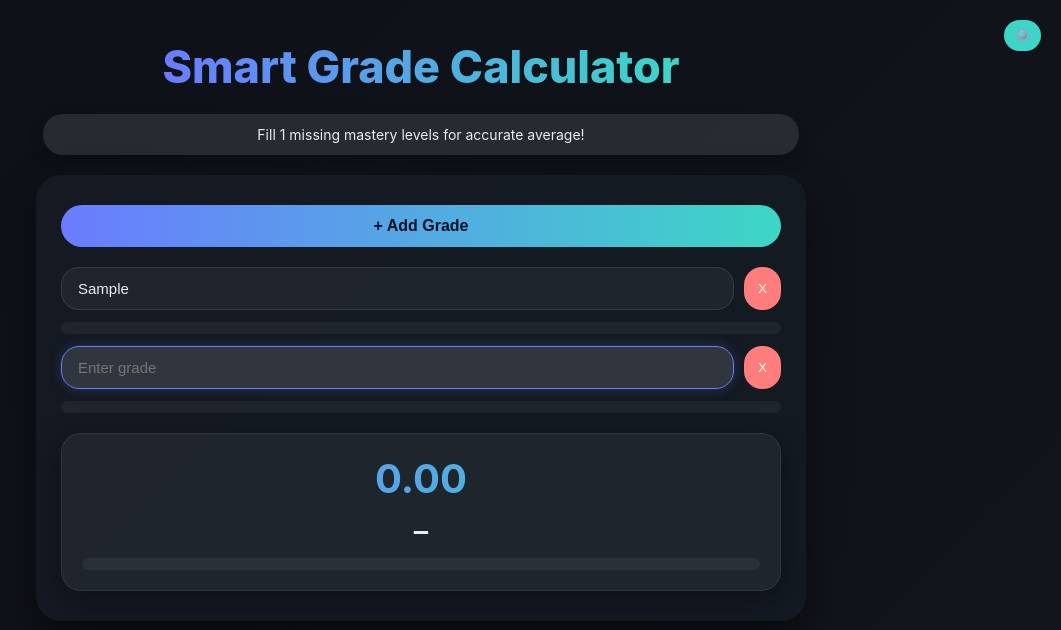
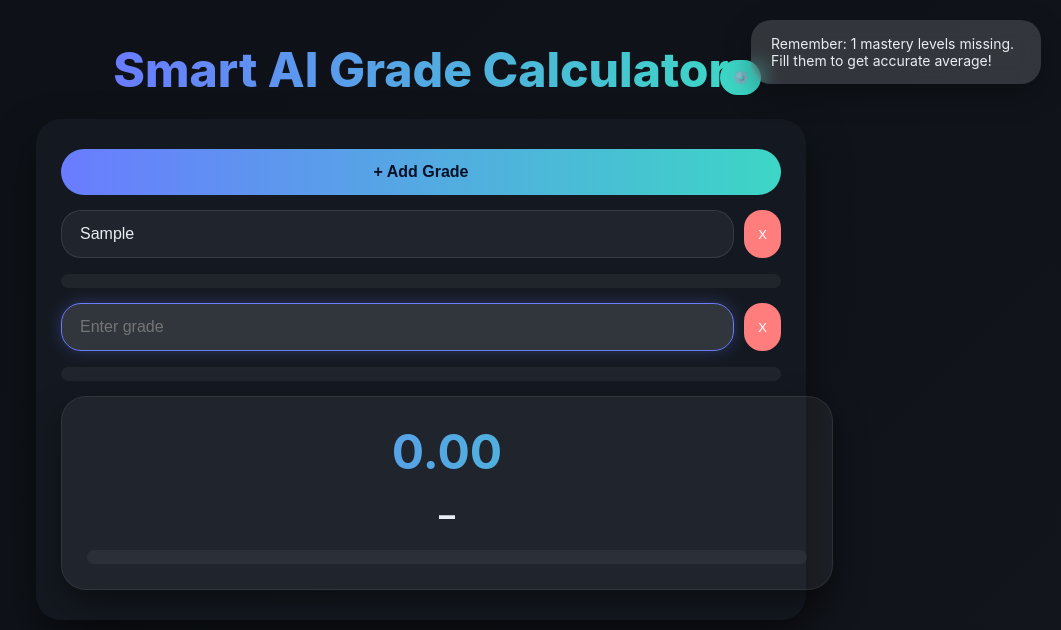
Before and after one commit to 9djwtb2d6p-pixel/calc, a plain HTML site: page index.html in a window 1280 px wide. Both pictures are taken after typing "Sample" into the empty fields and a click on the button "+ Add Grade". Shown: the whole page, without its empty margins (219-1280 px from the left). Drawn offline with Linux system fonts and the light colour scheme.

Commit message:
Update index.html

```diff
--- a/index.html
+++ b/index.html
@@ -3,13 +3,13 @@
 <head>
 <meta charset="UTF-8">
 <meta name="viewport" content="width=device-width, initial-scale=1.0">
-<title>Smart Grade Calculator</title>
+<title>Smart AI Grade Calculator</title>
 <style>
 :root{
   --bg-dark:#0d1117;
   --bg-light:#f7f7f9;
-  --card-dark:rgba(22,27,35,0.95);
-  --card-light:rgba(255,255,255,0.95);
+  --card-dark:rgba(22,27,35,0.9);
+  --card-light:rgba(255,255,255,0.9);
   --accent1:#6a7cff;
   --accent2:#3dd6c6;
   --good:#6fe3b6;
@@ -34,6 +34,7 @@ body{
   padding:40px 20px;
   background:linear-gradient(135deg,#0d1117,#12151c);
   color:var(--text-dark);
+  overflow-x:hidden;
   transition:background var(--transition), color var(--transition);
 }
 
@@ -43,6 +44,7 @@ body.light{
 }
 
 .container{
+  position:relative;
   width:100%;
   max-width:720px;
   display:flex;
@@ -54,13 +56,13 @@ body.light{
 .card{
   width:100%;
   background:var(--card-dark);
-  backdrop-filter:blur(15px);
+  backdrop-filter:blur(20px);
   border-radius:25px;
   padding:30px 25px;
   box-shadow:var(--shadow-dark);
   display:flex;
   flex-direction:column;
-  gap:20px;
+  gap:15px;
   position:relative;
 }
 
@@ -70,7 +72,7 @@ body.light .card{
 }
 
 h1{
-  font-size:2.8rem;
+  font-size:3rem;
   font-weight:800;
   margin:0;
   text-align:center;
@@ -80,62 +82,47 @@ h1{
 }
 
 .help-overlay{
-  background:rgba(255,255,255,0.1);
-  padding:12px 18px;
+  position:fixed;
+  top:20px;
+  right:20px;
+  background:rgba(255,255,255,0.15);
+  backdrop-filter:blur(10px);
+  padding:15px 20px;
   border-radius:20px;
   color:var(--text-dark);
   font-size:14px;
-  text-align:center;
-  width:100%;
-  box-shadow:0 5px 15px rgba(0,0,0,0.25);
+  max-width:250px;
+  box-shadow:0 10px 30px rgba(0,0,0,0.3);
   transition:all 0.3s ease;
+  z-index:100;
 }
 
-body.light .help-overlay{
-  background:rgba(255,255,255,0.85);
-  color:var(--text-light);
-}
+body.light .help-overlay{color:var(--text-light); background:rgba(255,255,255,0.95);}
 
-.grades{
-  display:flex;
-  flex-direction:column;
-  gap:12px;
-  width:100%;
-}
+.grades{display:flex;flex-direction:column;gap:15px; width:100%;}
 
 .grade-row{
   display:flex;
   flex-direction:column;
-  gap:6px;
+  gap:8px;
   cursor:grab;
   user-select:none;
-  opacity:0;
-  transform:scale(0.95);
+  opacity:0; transform:scale(0.95);
   transition:all 0.3s ease;
+  position:relative;
 }
-.grade-row.show{
-  opacity:1;
-  transform:scale(1);
-}
-.grade-row.dragging{
-  opacity:0.7;
-  transform:scale(1.03);
-  box-shadow:0 10px 25px rgba(0,0,0,0.4);
-}
+.grade-row.show{opacity:1;transform:scale(1);}
+.grade-row.dragging{opacity:0.7;transform:scale(1.05);box-shadow:0 15px 35px rgba(0,0,0,0.4);}
 
-.grade-inputs{
-  display:flex;
-  gap:10px;
-  width:100%;
-}
+.grade-inputs{display:flex;gap:10px;width:100%;}
 .grade-row input{
   flex:1;
-  padding:12px 16px;
-  border-radius:18px;
+  padding:14px 18px;
+  border-radius:20px;
   border:1px solid rgba(255,255,255,0.1);
   background:rgba(255,255,255,0.05);
   color:var(--text-dark);
-  font-size:15px;
+  font-size:16px;
   transition:all 0.3s ease;
 }
 body.light .grade-row input{color:var(--text-light);}
@@ -143,7 +130,7 @@ body.light .grade-row input{color:var(--text-light);}
   outline:none;
   border-color:var(--accent1);
   background:rgba(255,255,255,0.12);
-  box-shadow:0 0 12px rgba(106,124,255,0.25);
+  box-shadow:0 0 15px rgba(106,124,255,0.3);
 }
 
 .remove-btn{
@@ -161,52 +148,53 @@ body.light .grade-row input{color:var(--text-light);}
 .suggestion{
   font-size:12px;
   color:var(--muted-dark);
-  text-align:right;
 }
 body.light .suggestion{color:var(--muted-light);}
 
 .grade-bar{
   width:100%;
-  height:12px;
-  border-radius:10px;
+  height:14px;
+  border-radius:12px;
   background:rgba(255,255,255,0.05);
   overflow:hidden;
+  transition:all 0.4s ease;
 }
 .grade-bar-fill{
   height:100%;
   width:0%;
-  border-radius:10px;
+  border-radius:12px;
   transition:width 0.5s ease, background 0.4s ease;
 }
 
 .result{
   text-align:center;
-  padding:20px;
-  border-radius:20px;
+  padding:25px;
+  border-radius:25px;
   background:rgba(255,255,255,0.05);
   border:1px solid rgba(255,255,255,0.08);
-  box-shadow:0 10px 30px rgba(0,0,0,0.35);
+  box-shadow:0 15px 35px rgba(0,0,0,0.45);
   display:flex;
   flex-direction:column;
-  gap:10px;
+  gap:15px;
+  width:100%;
 }
 
 .result .num{
-  font-size:2.5rem;
+  font-size:3rem;
   font-weight:700;
   background:linear-gradient(90deg,var(--accent1),var(--accent2));
   -webkit-background-clip:text;
   -webkit-text-fill-color:transparent;
+  transition:all 0.4s ease;
 }
-.result .letter{
-  font-size:1.8rem;
-  font-weight:600;
-}
+.result .num.animate{animation:pulse 0.5s;}
+@keyframes pulse{0%{transform:scale(1);}50%{transform:scale(1.15);}100%{transform:scale(1);}}
+.result .letter{font-size:2rem;font-weight:700;}
 
 button.add-btn{
-  padding:12px 18px;
+  padding:14px 20px;
   font-size:16px;
-  border-radius:22px;
+  border-radius:25px;
   background:linear-gradient(90deg,var(--accent1),var(--accent2));
   color:#071027;
   font-weight:600;
@@ -214,58 +202,62 @@ button.add-btn{
   cursor:pointer;
   transition:all 0.3s ease;
 }
-button.add-btn:hover{transform:scale(1.05); box-shadow:0 0 15px rgba(106,124,255,0.4);}
+button.add-btn:hover{transform:scale(1.05);box-shadow:0 0 20px rgba(106,124,255,0.4);}
 
 #settingsBtn{
   position:absolute;
-  top:20px;
-  right:20px;
+  top:20px; right:20px;
   background:var(--accent2);
   color:#071027;
   border:none;
-  padding:8px 10px;
-  border-radius:16px;
+  padding:10px 12px;
+  border-radius:18px;
   cursor:pointer;
+  transition:all 0.3s ease;
 }
+#settingsBtn:hover{transform:scale(1.1);}
+
 #settingsPanel{
   position:absolute;
-  top:60px;
-  right:20px;
+  top:60px; right:20px;
   background:var(--card-dark);
-  padding:15px;
-  border-radius:16px;
-  box-shadow:0 10px 30px rgba(0,0,0,0.4);
+  padding:20px;
+  border-radius:20px;
+  box-shadow:0 15px 35px rgba(0,0,0,0.5);
   display:none;
   flex-direction:column;
-  gap:10px;
-  min-width:180px;
+  gap:15px;
+  min-width:200px;
   z-index:10;
+  transition:all 0.3s ease;
 }
 body.light #settingsPanel{background:var(--card-light);}
 #settingsPanel button{
-  padding:8px 12px;
-  border-radius:16px;
+  padding:10px 14px;
+  border-radius:18px;
   border:none;
   cursor:pointer;
-  font-size:14px;
+  transition:all 0.25s ease;
+  font-size:15px;
 }
 #settingsPanel button:hover{transform:scale(1.05);}
 input[type="file"]{display:none;}
 
 @media(max-width:600px){
+  .card{padding:20px;}
   h1{font-size:2rem;}
-  .grade-row input{font-size:14px;padding:10px 12px;}
-  .remove-btn{font-size:12px;padding:5px 10px;}
-  .result .num{font-size:2rem;}
-  .result .letter{font-size:1.5rem;}
-  button.add-btn{font-size:14px;padding:10px 14px;}
+  .grade-row input{font-size:15px;padding:12px 14px;}
+  .remove-btn{padding:5px 12px;font-size:12px;}
+  .result .num{font-size:2.4rem;}
+  .result .letter{font-size:1.8rem;}
+  button.add-btn{font-size:15px;padding:12px;}
 }
 </style>
 </head>
 <body>
 <div class="container">
-  <h1>Smart Grade Calculator</h1>
-  <div class="help-overlay" id="helpOverlay">Enter your mastery levels to calculate your average.</div>
+  <h1>Smart AI Grade Calculator</h1>
+  <div class="help-overlay" id="helpOverlay"></div>
   <button id="settingsBtn">⚙️</button>
   <div id="settingsPanel">
     <button id="themeBtn">Toggle Theme</button>
@@ -286,104 +278,180 @@ input[type="file"]{display:none;}
 </div>
 
 <script>
-// --- Core variables ---
+// Persistent AI Learning Smart Grade Calculator
+
 const gradesList = document.getElementById('gradesList');
 const addRowBtn = document.getElementById('addRowBtn');
 const avgNum = document.getElementById('avgNum');
 const letterGrade = document.getElementById('letterGrade');
 const gradeMeter = document.getElementById('gradeMeter');
-const helpOverlay = document.getElementById('helpOverlay');
+const exportBtn = document.getElementById('exportBtn');
+const importBtn = document.getElementById('importBtn');
+const fileInput = document.getElementById('fileInput');
 const themeBtn = document.getElementById('themeBtn');
 const settingsBtn = document.getElementById('settingsBtn');
 const settingsPanel = document.getElementById('settingsPanel');
-const exportBtn = document.getElementById('exportBtn');
-const importBtn = document.getElementById('importBtn');
-const fileInput = document.getElementById('fileInput');
+const helpOverlay = document.getElementById('helpOverlay');
 const resetBtn = document.getElementById('resetBtn');
 
 let darkMode = true;
 
-const gradingChart=[
+const gradingChart = [
   {grade:"A",min:3.6,max:4.0},{grade:"A-",min:3.31,max:3.6},{grade:"B+",min:3.01,max:3.31},
   {grade:"B",min:2.71,max:3.01},{grade:"B-",min:2.31,max:2.71},{grade:"C+",min:2.01,max:2.31},
   {grade:"C",min:1.71,max:2.01},{grade:"C-",min:1.31,max:1.71},{grade:"D",min:1,max:1.31},{grade:"F",min:0,max:1}
 ];
 
-// Functions: letterToNum, numToLetter, getColor
-function letterToNum(letter){if(!letter)return null;letter=letter.trim().toUpperCase();const g=gradingChart.find(g=>g.grade===letter);return g?(g.min+g.max)/2:null;}
-function numToLetter(num){const g=gradingChart.find(g=>num>=g.min && num<g.max);return g?g.grade:"A";}
+// --- Functions to convert grades ---
+function letterToNum(letter){
+  if(!letter) return null;
+  letter = String(letter).trim().toUpperCase();
+  const found = gradingChart.find(g => g.grade === letter);
+  return found ? (found.min + found.max)/2 : null;
+}
+function numToLetter(num){
+  const found = gradingChart.find(g => num>=g.min && num<g.max);
+  return found ? found.grade : "A";
+}
 function getColor(num){return num>=2.71?'var(--good)':num>=1.71?'var(--warn)':'var(--bad)';}
 
 // --- Persistent Storage ---
-function saveGrades(){const vals=[...gradesList.querySelectorAll('input')].map(i=>i.value.trim()); localStorage.setItem('grades',JSON.stringify(vals));}
-function loadGrades(){const vals=JSON.parse(localStorage.getItem('grades')||'[]'); gradesList.innerHTML=''; if(vals.length){vals.forEach(v=>createRow(v)); calculate(true); updateHelp();} else createRow();}
+function saveGrades(){
+  const values = [...gradesList.querySelectorAll('input')].map(i=>i.value.trim());
+  localStorage.setItem('grades', JSON.stringify(values));
+}
+function loadGrades(){
+  const data = JSON.parse(localStorage.getItem('grades') || '[]');
+  if(data.length){
+    gradesList.innerHTML='';
+    data.forEach(v=>createInputRow(v));
+    calculate(true);
+    updateHelpOverlay();
+  } else createInputRow();
+}
 
-// --- Create row ---
-function createRow(val=''){
-  const row=document.createElement('div'); row.className='grade-row'; row.draggable=true;
-  const container=document.createElement('div'); container.className='grade-inputs';
-  const inp=document.createElement('input'); inp.type='text'; inp.placeholder='Enter grade'; inp.value=val;
-  const remove=document.createElement('button'); remove.className='remove-btn'; remove.textContent='X';
-  remove.onclick=()=>{row.remove(); calculate(true); updateHelp(); saveGrades();}
-  container.append(inp,remove);
-  const sugg=document.createElement('div'); sugg.className='suggestion';
-  const bar=document.createElement('div'); bar.className='grade-bar'; const fill=document.createElement('div'); fill.className='grade-bar-fill'; bar.appendChild(fill);
-  inp.oninput=()=>{updateBar(inp,fill,sugg); calculate(true); updateHelp(); saveGrades();}
-  row.append(container,sugg,bar);
+// --- Create input row ---
+function createInputRow(val=''){
+  const row = document.createElement('div');
+  row.className='grade-row'; row.draggable=true;
+
+  const inputContainer = document.createElement('div'); inputContainer.className='grade-inputs';
+  const inp = document.createElement('input'); inp.type='text'; inp.placeholder='Enter grade'; inp.value=val;
+
+  const removeBtn = document.createElement('button'); removeBtn.textContent='X'; removeBtn.className='remove-btn';
+  removeBtn.addEventListener('click', ()=>{row.remove(); calculate(true); updateHelpOverlay(); saveGrades();});
+
+  inputContainer.appendChild(inp); inputContainer.appendChild(removeBtn);
+
+  const sugg = document.createElement('div'); sugg.className='suggestion';
+  const bar = document.createElement('div'); bar.className='grade-bar';
+  const barFill = document.createElement('div'); barFill.className='grade-bar-fill';
+  bar.appendChild(barFill);
+
+  inp.addEventListener('input', ()=>{
+    updateBar(inp,barFill,sugg);
+    calculate(true);
+    updateHelpOverlay();
+    saveGrades();
+  });
+
+  row.appendChild(inputContainer); row.appendChild(sugg); row.appendChild(bar);
   gradesList.appendChild(row); setTimeout(()=>row.classList.add('show'),50);
   inp.focus();
-  row.ondragstart=()=>row.classList.add('dragging'); row.ondragend=()=>row.classList.remove('dragging');
-  updateBar(inp,fill,sugg);
+
+  row.addEventListener('dragstart',()=>row.classList.add('dragging'));
+  row.addEventListener('dragend',()=>row.classList.remove('dragging'));
+
+  updateBar(inp,barFill,sugg);
 }
 
-// --- Update bar ---
-function updateBar(inp,fill,sugg){
+// --- Update progress bar ---
+function updateBar(inp,barFill,sugg){
   const val=inp.value.trim(); let num=parseFloat(val);
-  if(isNaN(num)){const n=letterToNum(val); sugg.textContent=n!==null?`≈ ${n.toFixed(2)}`:''; fill.style.width=n!==null?(n/4*100)+'%':'0%'; fill.style.background=getColor(n);}
-  else{const letter=numToLetter(num); sugg.textContent=`≈ ${letter}`; fill.style.width=(num/4*100)+'%'; fill.style.background=getColor(num);}
+  if(isNaN(num)){
+    const n = letterToNum(val);
+    sugg.textContent = n!==null?`≈ ${n.toFixed(2)}`:'';
+    barFill.style.width = n!==null?(n/4*100)+'%':'0%';
+    barFill.style.background = getColor(n);
+  } else {
+    const letter=numToLetter(num);
+    sugg.textContent = `≈ ${letter}`;
+    barFill.style.width = (num/4*100)+'%';
+    barFill.style.background = getColor(num);
+  }
 }
 
 // --- Calculate average ---
 function calculate(animate=false){
-  const inputs=[...gradesList.querySelectorAll('input')]; let total=0,count=0;
-  inputs.forEach(i=>{const val=i.value.trim(); if(!val) return; let num=parseFloat(val); if(isNaN(num)) num=letterToNum(val); if(num!==null){total+=num; count++;}});
+  const inputs = gradesList.querySelectorAll('input'); let total=0,count=0;
+  inputs.forEach(i=>{
+    const val = i.value.trim();
+    if(!val) return;
+    let num = parseFloat(val);
+    if(isNaN(num)) num=letterToNum(val);
+    if(num!==null){total+=num; count++;}
+  });
   if(count===0){avgNum.textContent='0.00'; letterGrade.textContent='–'; gradeMeter.style.width='0%'; gradeMeter.style.background='var(--bad)'; return;}
-  const avg=total/count; avgNum.textContent=avg.toFixed(2); letterGrade.textContent=numToLetter(avg); gradeMeter.style.width=(avg/4*100)+'%'; gradeMeter.style.background=getColor(avg);
+  const avg = total/count;
+  avgNum.textContent = avg.toFixed(2);
+  letterGrade.textContent = numToLetter(avg);
+  gradeMeter.style.width = (avg/4*100)+'%';
+  gradeMeter.style.background = getColor(avg);
   if(animate){avgNum.classList.remove('animate'); void avgNum.offsetWidth; avgNum.classList.add('animate');}
 }
 
-// --- Update Help Overlay ---
-function updateHelp(){
-  const inputs=[...gradesList.querySelectorAll('input')];
-  const empty=inputs.filter(i=>!i.value.trim()).length;
-  const low=inputs.filter(i=>{const n=parseFloat(i.value)||letterToNum(i.value); return n!==null && n<2.0;}).length;
-  if(empty>0) helpOverlay.textContent=`Fill ${empty} missing mastery levels for accurate average!`;
-  else if(low>0) helpOverlay.textContent=`Heads up: ${low} low scores. Consider improving!`;
-  else helpOverlay.textContent=`Great job! All grades entered.`;
+// --- Smart AI help overlay ---
+function updateHelpOverlay(){
+  const inputs = [...gradesList.querySelectorAll('input')];
+  const emptyCount = inputs.filter(i=>!i.value.trim()).length;
+  const lowGrades = inputs.filter(i=>{const n=parseFloat(i.value)||letterToNum(i.value); return n!==null && n<2.0;}).length;
+
+  if(emptyCount>0) helpOverlay.textContent = `Remember: ${emptyCount} mastery levels missing. Fill them to get accurate average!`;
+  else if(lowGrades>0) helpOverlay.textContent = `Heads up: ${lowGrades} low grades detected. Focus to improve your average!`;
+  else helpOverlay.textContent = "Great job! All grades entered and looking strong!";
 }
 
-// --- Drag & Drop ---
-gradesList.addEventListener('dragover',e=>{
+// --- Drag & drop ---
+gradesList.addEventListener('dragover', e=>{
   e.preventDefault();
   const dragging=document.querySelector('.dragging');
-  const after=[...gradesList.querySelectorAll('.grade-row:not(.dragging)')].reduce((closest,child)=>{
-    const box=child.getBoundingClientRect(); const offset=e.clientY-box.top-box.height/2;
-    if(offset<0 && offset>closest.offset) return {offset:offset,element:child}; return closest;
+  const afterElement=[...gradesList.querySelectorAll('.grade-row:not(.dragging)')].reduce((closest,child)=>{
+    const box=child.getBoundingClientRect();
+    const offset=e.clientY-box.top-box.height/2;
+    if(offset<0 && offset>closest.offset) return {offset:offset, element:child};
+    return closest;
   },{offset:Number.NEGATIVE_INFINITY}).element;
-  if(after) gradesList.insertBefore(dragging,after); else gradesList.appendChild(dragging);
-  calculate(true); updateHelp(); saveGrades();
+  if(afterElement) gradesList.insertBefore(dragging,afterElement);
+  else gradesList.appendChild(dragging);
+  calculate(true); updateHelpOverlay(); saveGrades();
 });
 
 // --- Settings ---
-settingsBtn.onclick=()=>{settingsPanel.style.display=settingsPanel.style.display==='flex'?'none':'flex'; settingsPanel.style.flexDirection='column';}
-themeBtn.onclick=()=>{darkMode=!darkMode; document.body.classList.toggle('light',!darkMode);}
-resetBtn.onclick=()=>{localStorage.removeItem('grades'); gradesList.innerHTML=''; createRow(); calculate(true); updateHelp();}
-exportBtn.onclick=()=>{const vals=[...gradesList.querySelectorAll('input')].map(i=>i.value.trim()); const csv="data:text/csv;charset=utf-8,"+vals.join(","); const link=document.createElement('a'); link.href=encodeURI(csv); link.download='grades.csv'; document.body.appendChild(link); link.click(); link.remove();}
-importBtn.onclick=()=>{fileInput.click();}
-fileInput.onchange=(e)=>{const file=e.target.files[0]; if(!file) return; const reader=new FileReader(); reader.onload=()=>{const vals=reader.result.split(","); gradesList.innerHTML=''; vals.forEach(v=>createRow(v)); calculate(true); updateHelp(); saveGrades();}; reader.readAsText(file);}
+settingsBtn.addEventListener('click', ()=>{settingsPanel.style.display = settingsPanel.style.display==='flex'?'none':'flex'; settingsPanel.style.flexDirection='column';});
+themeBtn.addEventListener('click', ()=>{darkMode=!darkMode; document.body.classList.toggle('light',!darkMode);});
+resetBtn.addEventListener('click', ()=>{localStorage.removeItem('grades'); gradesList.innerHTML=''; createInputRow(); calculate(true); updateHelpOverlay();});
+exportBtn.addEventListener('click', ()=>{
+  const values=[...gradesList.querySelectorAll('input')].map(i=>i.value.trim());
+  const csv="data:text/csv;charset=utf-8,"+values.join(",");
+  const encoded=encodeURI(csv);
+  const link=document.createElement('a'); link.setAttribute('href',encoded); link.setAttribute('download','grades.csv'); document.body.appendChild(link); link.click(); link.remove();
+});
+importBtn.addEventListener('click', ()=>{fileInput.click();});
+fileInput.addEventListener('change', e=>{
+  const file=e.target.files[0]; if(!file) return;
+  const reader=new FileReader();
+  reader.onload=()=>{
+    const values = reader.result.split(",");
+    gradesList.innerHTML='';
+    values.forEach(v=>createInputRow(v));
+    calculate(true); updateHelpOverlay(); saveGrades();
+  }
+  reader.readAsText(file);
+});
 
 // --- Init ---
-loadGrades(); addRowBtn.onclick=()=>{createRow(); updateHelp(); saveGrades();}
+loadGrades();
+addRowBtn.addEventListener('click', ()=>{createInputRow(); updateHelpOverlay(); saveGrades();});
 </script>
 </body>
 </html>
```
